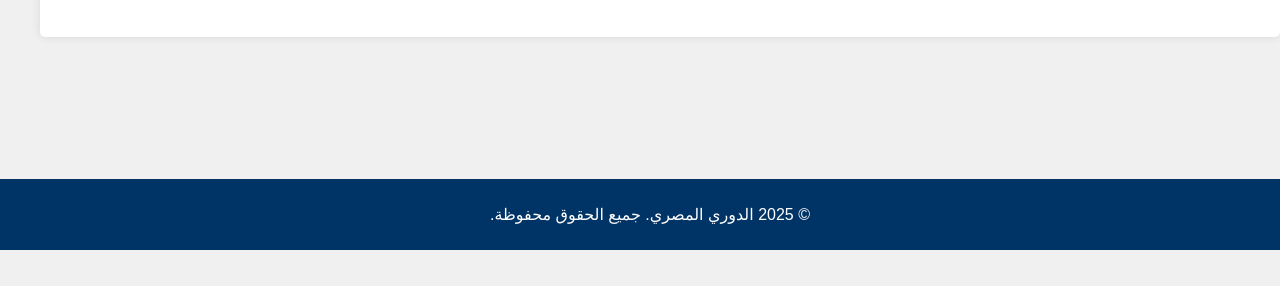
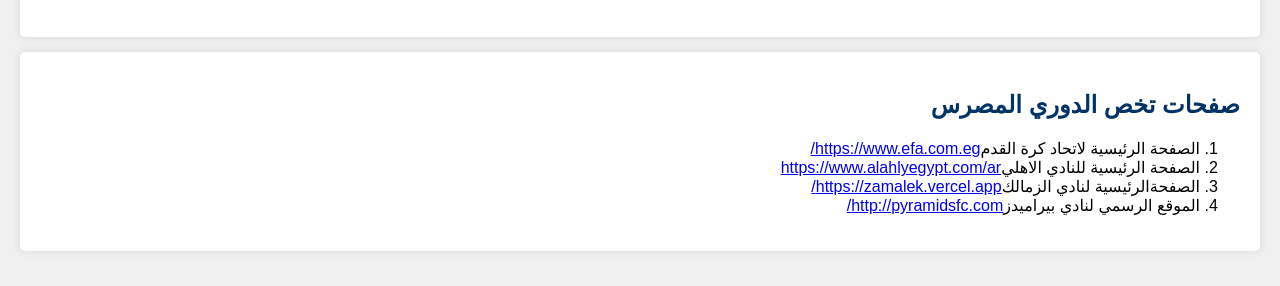
Before and after one commit to hegzo67/mo582, a plain HTML site: page index.html in a window 1280 px wide. Shown: the part 550-836 px from the top of the page. Before the commit the page ends 800 px from the top, so only its background shows below. Drawn offline with Linux system fonts and the light colour scheme.

Commit message:
Update index.html

```diff
--- a/index.html
+++ b/index.html
@@ -43,10 +43,17 @@
                 <h3>بيراميدز</h3>
             </div>
         </section>
+        <section class="information">
+        <h2>صفحات تخص الدوري المصرس</h2>
+        <p><ol> <li>الصفحة الرئيسية لاتحاد كرة القدم<a href="https://www.efa.com.eg/">https://www.efa.com.eg/</a></li>
+          <li>الصفحة الرئيسية للنادي الاهلي<a href="https://www.alahlyegypt.com/ar">https://www.alahlyegypt.com/ar</a></li>
+          <li>الصفحةالرئيسية لنادي الزمالك<a href="https://zamalek.vercel.app/">https://zamalek.vercel.app/</a></li>
+          <li>الموقع الرسمي لنادي بيراميدز<a href="http://pyramidsfc.com/">http://pyramidsfc.com/</a></li>
+
+        </ol></p>
+        </section>
     </main>
 
-    <footer>
-        <p>&copy; 2025 الدوري المصري. جميع الحقوق محفوظة.</p>
-    </footer>
+
 </body>
 </html>
```
